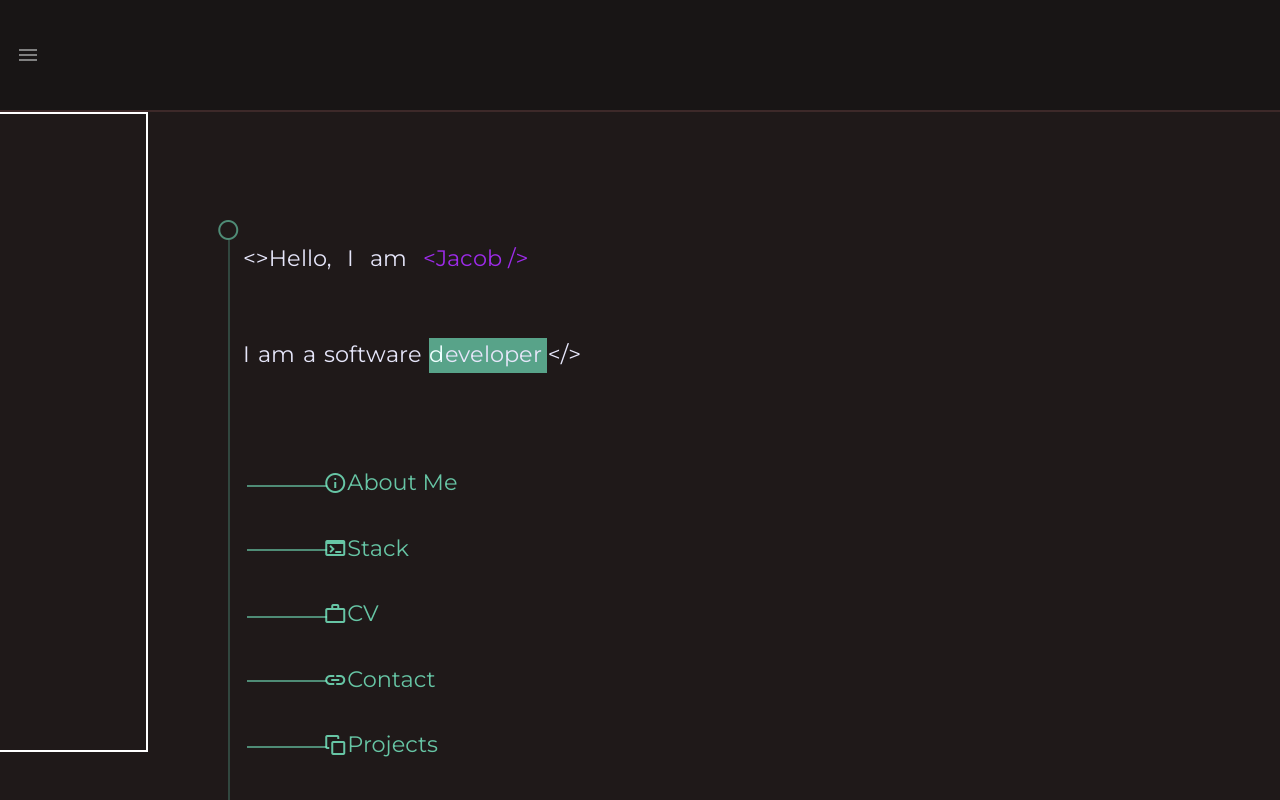
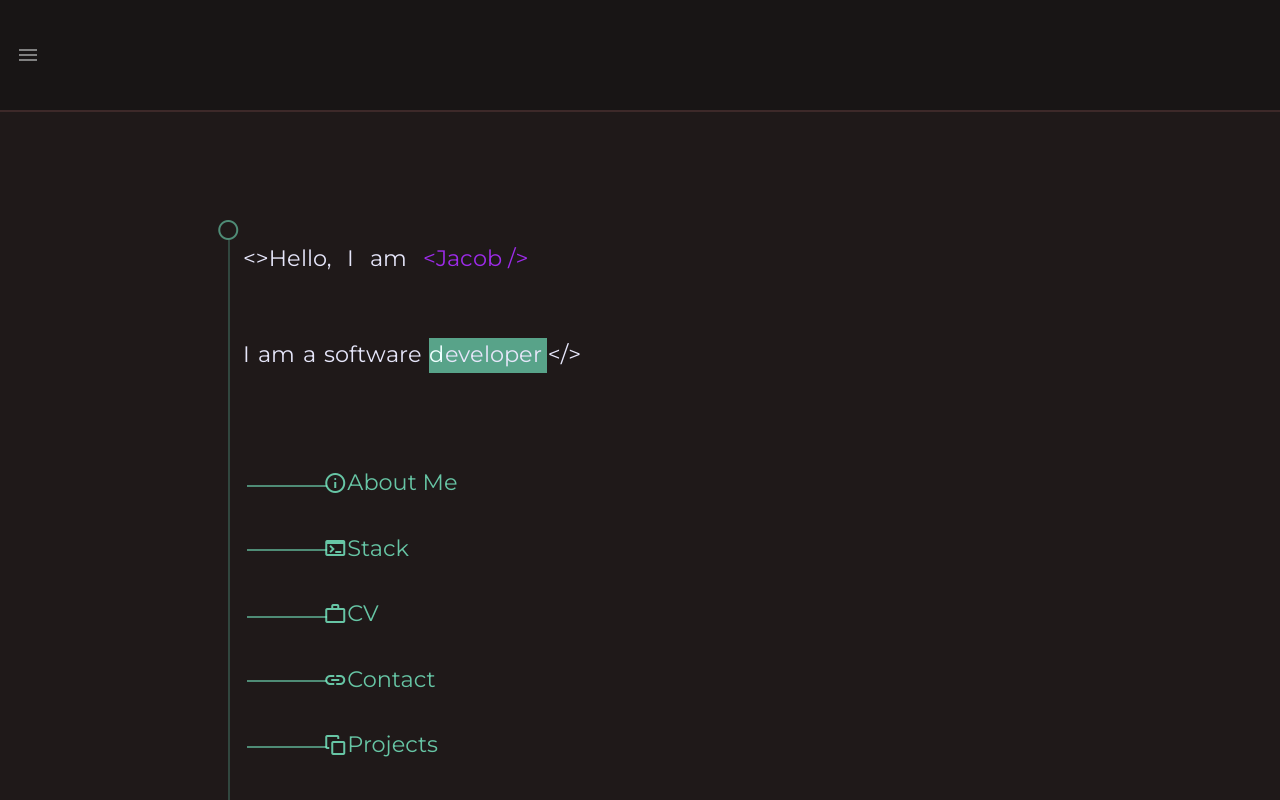
Before and after one commit to JL1172/Portfolio, a React (Create React App) app: page / in a window 1280 px wide. Shown: the top 800 px of the page. Built offline with nearby package versions, Linux system fonts and the light colour scheme.

Commit message:
added-redux

```diff
--- a/package.json
+++ b/package.json
@@ -10,9 +10,12 @@
     "react": "^18.2.0",
     "react-dom": "^18.2.0",
     "react-loader-spinner": "^5.4.5",
+    "react-redux": "^8.1.2",
     "react-router-dom": "^6.8.1",
     "react-scripts": "5.0.1",
     "reactstrap": "^9.2.0",
+    "redux": "^4.2.1",
+    "redux-thunk": "^2.4.2",
     "styled-components": "^6.0.8",
     "web-vitals": "^2.1.4"
   },
--- a/src/App.js
+++ b/src/App.js
@@ -6,7 +6,7 @@ import { MainPage } from './styles/styledComponents';
 
 function App() {
   return (
-    <MainPage>
+    <MainPage >
       <Header />
       <Content />
     </MainPage>
--- a/src/components/Header.js
+++ b/src/components/Header.js
@@ -1,18 +1,27 @@
 import { useState } from "react";
 import { HeaderDiv, ToggleBar } from "../styles/styledComponents";
 import { useMenu } from "./customHooks/useMenu";
+import { connect } from "react-redux";
+import { toggleTheMenu } from "./actions/headerActions";
 
-export default function Header() {
-    const [menuVisible, toggleMenu] = useMenu(false);
+ function Header(props) {
     return (
         <HeaderDiv>
-            <div id="menu" ><span onClick={toggleMenu} id="menuIcon" className="material-symbols-outlined">
-                {menuVisible ? "close" : "menu"}
+            <div id="menu" ><span onClick={()=>props.toggleTheMenu()} id="menuIcon" className="material-symbols-outlined">
+                {props.menuVisibility ? "close" : "menu"}
             </span>
-                <ToggleBar menuVisible = {menuVisible}>
+                <ToggleBar menuVisible = {props.menuVisibility}>
 
                 </ToggleBar>
             </div>
         </HeaderDiv>
     )
 }
+
+const mapStateToProps = state => {
+    return {
+        menuVisibility : state.headerState,
+    }
+}
+
+export default connect(mapStateToProps,{toggleTheMenu})(Header);
--- /dev/null
+++ b/src/components/actions/headerActions.js
@@ -0,0 +1,5 @@
+export const TOGGLE_MENU = "TOGGLE_MENU";
+
+export const toggleTheMenu = () => {
+    return {type : TOGGLE_MENU}
+}
--- /dev/null
+++ b/src/components/reducers/headReducer.js
@@ -0,0 +1,11 @@
+import { TOGGLE_MENU } from "../actions/headerActions";
+
+
+export const headReducer = (state=false,action) => {
+    switch(action.type) {
+        case(TOGGLE_MENU) :
+            return(!state);
+        default :
+            return(state);
+    }
+}
--- /dev/null
+++ b/src/components/reducers/rootReducer.js
@@ -0,0 +1,6 @@
+import { combineReducers } from "redux";
+import { headReducer } from "./headReducer";
+
+export const rootReducer = combineReducers({
+    headerState : headReducer,
+})
--- a/src/index.js
+++ b/src/index.js
@@ -6,9 +6,18 @@ import "bootstrap/dist/css/bootstrap.min.css";
 import { ThemeProvider } from 'styled-components';
 import { theme } from './styles/Theme';
 import { BrowserRouter } from 'react-router-dom';
+import { Provider } from 'react-redux';
+import { applyMiddleware, compose, legacy_createStore as createStore } from 'redux';
+import { rootReducer } from './components/reducers/rootReducer';
+import thunk from 'redux-thunk';
 
 const root = ReactDOM.createRoot(document.getElementById('root'));
+
+const enhancers = window.__REDUX_DEVTOOLS_EXTENSION_COMPOSE__ || compose;
+const store = createStore(rootReducer,enhancers(applyMiddleware(thunk)));
+
 root.render(
+  <Provider store = {store}>
   <BrowserRouter>
   <ThemeProvider theme = {theme}>
   <React.StrictMode>
@@ -16,6 +25,7 @@ root.render(
   </React.StrictMode>
   </ThemeProvider>
   </BrowserRouter>
+  </Provider>
 );
 
 // If you want to start measuring performance in your app, pass a function
--- a/src/styles/styledComponents.js
+++ b/src/styles/styledComponents.js
@@ -570,14 +570,32 @@ export const HeaderDiv = styled.div`
     }
   }
 `
+const sideBar = keyframes`
+0% {
+    opacity : 0;
+
+}
+100% {
+    opacity : 1;
+    transform : scaleX(100%);
+}
+`
 export const ToggleBar = styled.div`
-
-        border : 2px solid white;
         position : absolute;
         top : 7rem;
         height : 40rem;
         width : 15rem;
         transition : 2s ease-out;
+        transform-origin : left;
+        border-right : 2px solid rgb(61, 41, 41);
+        border-bottom : 2px solid rgb(61, 41, 41);
+        transform : scaleX(0);
+        background-color :rgb(24, 21, 21);
+        ${props =>
+        props.menuVisible &&
+        css`
+        animation : ${sideBar} .5s ease-in-out forwards;
+        ` }
 `
 
 //! end header
```
Also changed, not shown: 1 other file (tests, documents, lock files or other folders).
